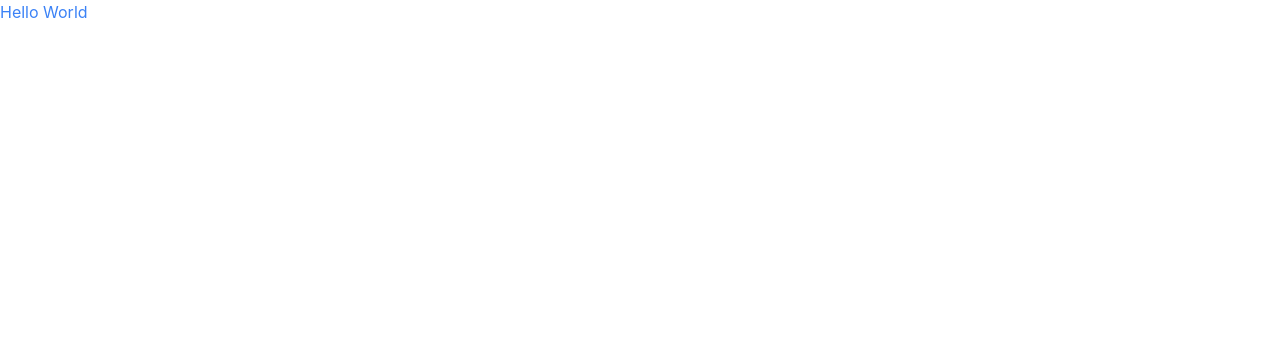
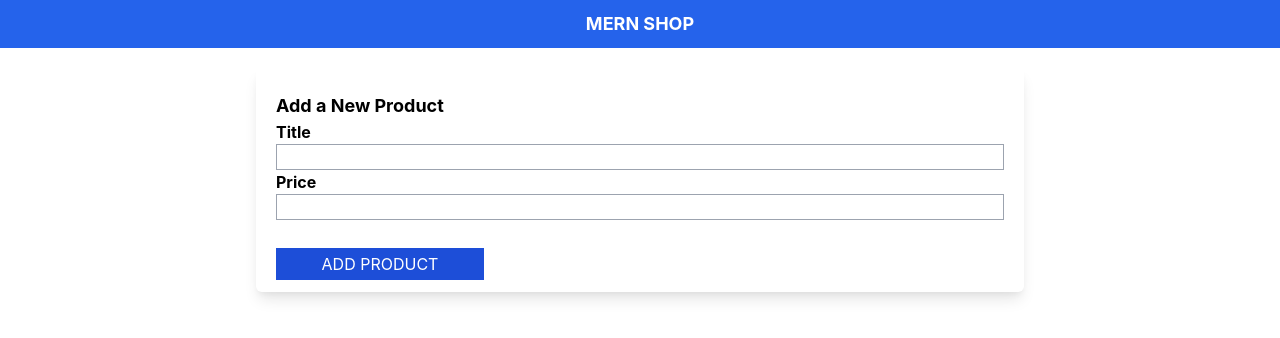
Before and after one commit to GninninwokyOuattara/mini-react-node-typescript-project, a React (Create React App) app in the folder client/: page / in a window 1280 px wide. Shown: the top 338 px of the page. Built offline with nearby package versions, Linux system fonts and the light colour scheme.

Commit message:
render Form component

```diff
--- a/client/src/App.tsx
+++ b/client/src/App.tsx
@@ -1,11 +1,15 @@
 import React from "react";
 import logo from "./logo.svg";
 import "./index.css";
+import Navbar from "./Components/Navbar";
+import Form from "./Components/Form";
 
 function App() {
     return (
         <div className="App">
-            <h1 className="text-blue-500">Hello World</h1>
+            <Navbar>
+                <Form />
+            </Navbar>
         </div>
     );
 }
```
